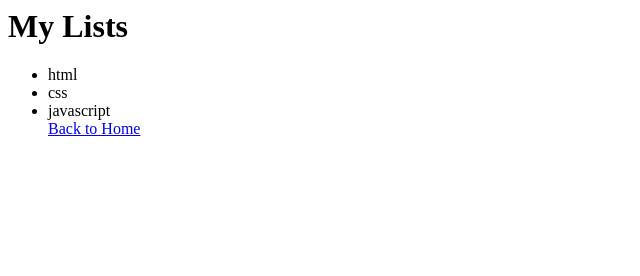
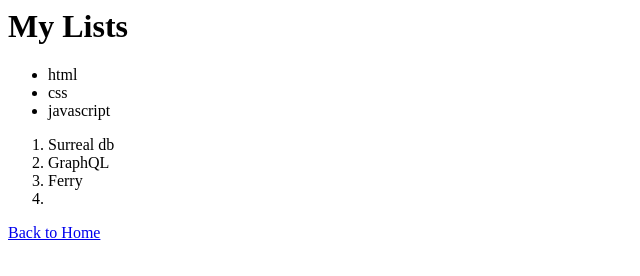
Before and after one commit to Myohak412/leet-js, a plain HTML site: page list.html in a window 1280 px wide. Shown: the whole page, without its empty margins (0-640 px from the left). Drawn offline with Linux system fonts and the light colour scheme.

Commit message:
Practise

```diff
--- a/list.html
+++ b/list.html
@@ -8,9 +8,17 @@
                 <li>css</li>
                 <li>javascript</li>
 
-                <!-- Link back to home page-->
-                 <a href="index.html">Back to Home</a>
+
+
             </ul>
+            <ol> <!--Starts with numbers by default-->
+                <li> Surreal db</li>
+                <li> GraphQL</li>
+                <li> Ferry</li>
+                <li> </li>
+            </ol>
+                   <!-- Link back to home page-->
+            <a href="index.html">Back to Home</a>
         </body>
     </head>
 </html>
```
